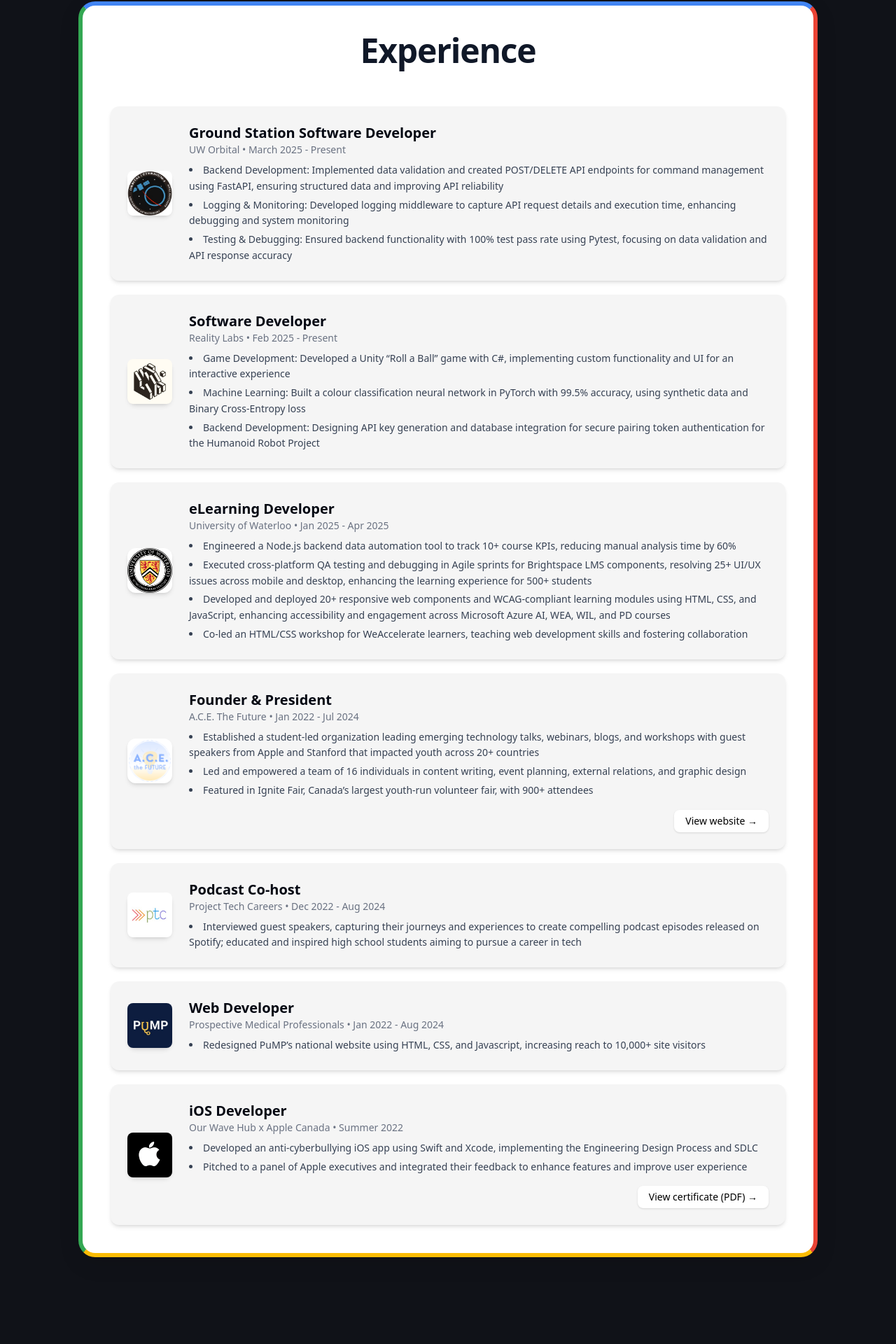
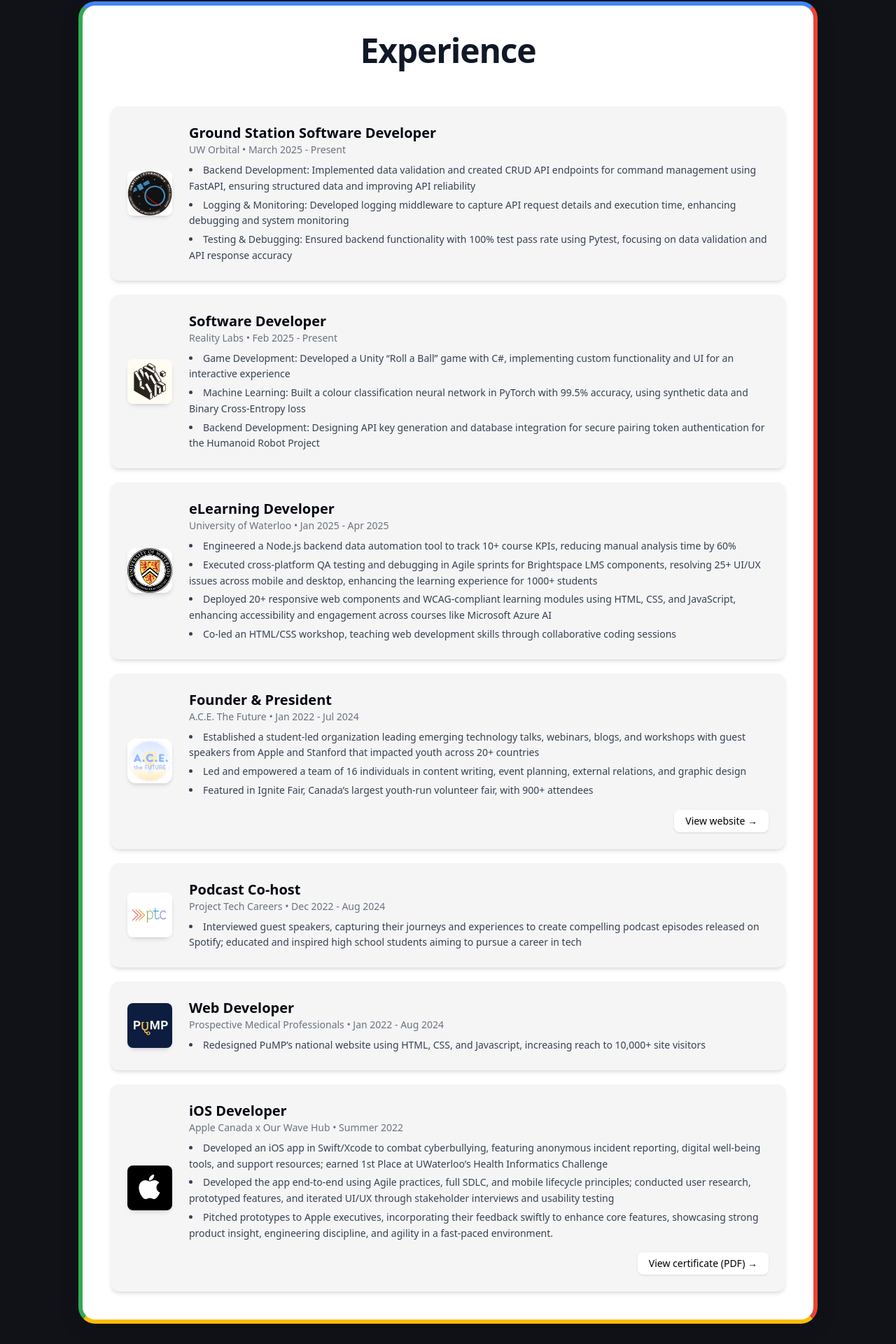
Before and after one commit to shreeyadc/shreeyadc.github.io, a Next.js app: page / in a window 1280 px wide. Shown: the part 3592-5512 px from the top of the page at 70% size. Built offline with nearby package versions, Linux system fonts and the light colour scheme.

Commit message:
Update eduexp.tsx

```diff
--- a/components/eduexp.tsx
+++ b/components/eduexp.tsx
@@ -168,7 +168,7 @@ export const experiences = [
     role: "Ground Station Software Developer",
     company: "UW Orbital",
     time: "March 2025 - Present",
-    description: "Backend Development: Implemented data validation and created POST/DELETE API endpoints for command management using FastAPI, ensuring structured data and improving API reliability. Logging & Monitoring: Developed logging middleware to capture API request details and execution time, enhancing debugging and system monitoring. Testing & Debugging: Ensured backend functionality with 100% test pass rate using Pytest, focusing on data validation and API response accuracy",
+    description: "Backend Development: Implemented data validation and created CRUD API endpoints for command management using FastAPI, ensuring structured data and improving API reliability. Logging & Monitoring: Developed logging middleware to capture API request details and execution time, enhancing debugging and system monitoring. Testing & Debugging: Ensured backend functionality with 100% test pass rate using Pytest, focusing on data validation and API response accuracy",
     icon: "/uworbital.jpeg",
   },
   {
@@ -182,7 +182,7 @@ export const experiences = [
     role: "eLearning Developer",
     company: "University of Waterloo",
     time: "Jan 2025 - Apr 2025",
-    description: "Engineered a Node.js backend data automation tool to track 10+ course KPIs, reducing manual analysis time by 60%. Executed cross-platform QA testing and debugging in Agile sprints for Brightspace LMS components, resolving 25+ UI/UX issues across mobile and desktop, enhancing the learning experience for 500+ students. Developed and deployed 20+ responsive web components and WCAG-compliant learning modules using HTML, CSS, and JavaScript, enhancing accessibility and engagement across Microsoft Azure AI, WEA, WIL, and PD courses. Co-led an HTML/CSS workshop for WeAccelerate learners, teaching web development skills and fostering collaboration",
+    description: "Engineered a Node.js backend data automation tool to track 10+ course KPIs, reducing manual analysis time by 60%. Executed cross-platform QA testing and debugging in Agile sprints for Brightspace LMS components, resolving 25+ UI/UX issues across mobile and desktop, enhancing the learning experience for 1000+ students. Deployed 20+ responsive web components and WCAG-compliant learning modules using HTML, CSS, and JavaScript, enhancing accessibility and engagement across courses like Microsoft Azure AI. Co-led an HTML/CSS workshop, teaching web development skills through collaborative coding sessions",
     icon: "/uwaterloo.png",
   },
   {
@@ -209,9 +209,9 @@ export const experiences = [
   },
   {
     role: "iOS Developer",
-    company: "Our Wave Hub x Apple Canada",
+    company: "Apple Canada x Our Wave Hub",
     time: "Summer 2022",
-    description: "Developed an anti-cyberbullying iOS app using Swift and Xcode, implementing the Engineering Design Process and SDLC. Pitched to a panel of Apple executives and integrated their feedback to enhance features and improve user experience",
+    description: "Developed an iOS app in Swift/Xcode to combat cyberbullying, featuring anonymous incident reporting, digital well-being tools, and support resources; earned 1st Place at UWaterloo’s Health Informatics Challenge. Developed the app end-to-end using Agile practices, full SDLC, and mobile lifecycle principles; conducted user research, prototyped features, and iterated UI/UX through stakeholder interviews and usability testing. Pitched prototypes to Apple executives, incorporating their feedback swiftly to enhance core features, showcasing strong product insight, engineering discipline, and agility in a fast-paced environment.",
     icon: "/apple.jpg",
     certificate: "/pdf/Shreeya-Champaneri-iOS-Certificate.pdf"
   },
```
